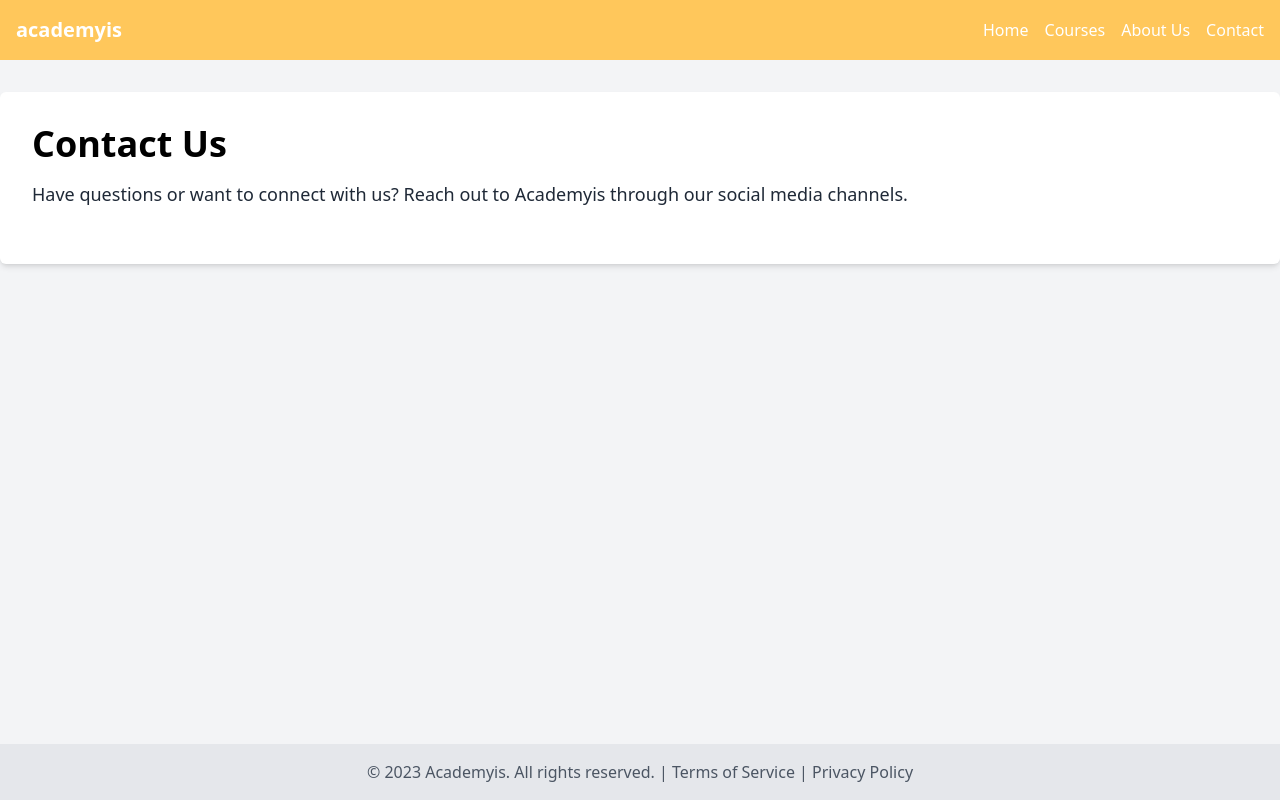
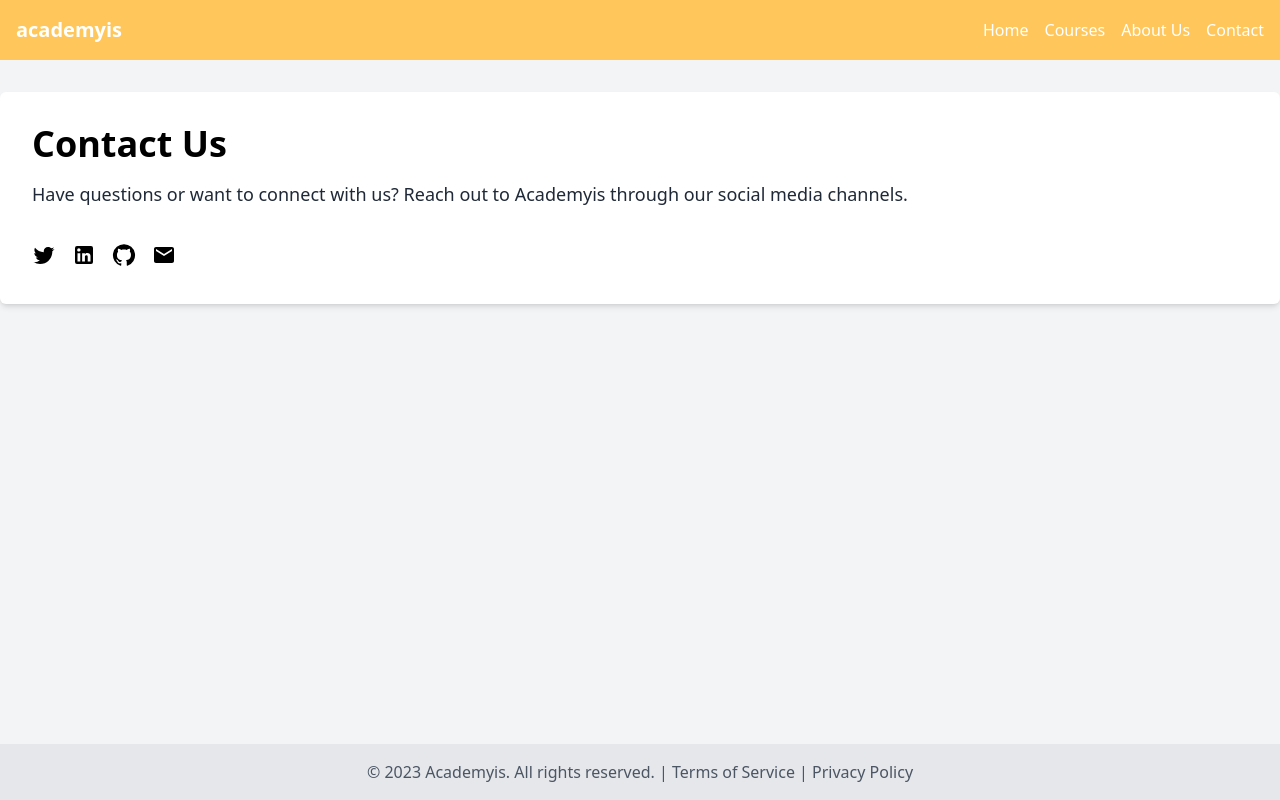
Before and after one commit to TobyMike-max/e-learning, a React (Vite) app in the folder e-learning/: page /contact in a window 1280 px wide. Built offline with nearby package versions, Linux system fonts and the light colour scheme.

Commit message:
Contact page modified

```diff
--- a/e-learning/src/pages/Contact.tsx
+++ b/e-learning/src/pages/Contact.tsx
@@ -1,5 +1,8 @@
 import { Link } from 'react-router-dom';
-
+import GitHubIcon from '@mui/icons-material/GitHub';
+import LinkedInIcon from '@mui/icons-material/LinkedIn';
+import TwitterIcon from '@mui/icons-material/Twitter';
+import EmailIcon from '@mui/icons-material/Email';
 
 const Contact: React.FC = () => {
   return (
@@ -35,18 +38,18 @@ const Contact: React.FC = () => {
 
         {/* Social Media Icons */}
         <div className="flex space-x-4 text-4xl text-df6690">
-          <a href="#" target="_blank" rel="noopener noreferrer">
-            <i className="fab fa-facebook-square"></i>
+		<a href="https://twitter.com/TobymikeCreate" target="_blank" rel="noopener noreferrer">
+		  <TwitterIcon />
           </a>
-          <a href="#" target="_blank" rel="noopener noreferrer">
-            <i className="fab fa-twitter-square"></i>
-          </a>
-          <a href="#" target="_blank" rel="noopener noreferrer">
-            <i className="fab fa-instagram-square"></i>
-          </a>
-          <a href="#" target="_blank" rel="noopener noreferrer">
-            <i className="fab fa-linkedin"></i>
-          </a>
+	  <a href="https://www.linkedin.com/in/oluwatobiloba-osinubi-9978741b8" target="_blank" rel="noopener noreferrer">
+		  <LinkedInIcon />
+	  </a>
+	  <a href="https://github.com/TobyMike-max/" target="_blank" rel="noopener noreferrer">
+		  <GitHubIcon />
+	  </a>
+	  <a href="mailto:osinubi.michael@gmail.com" target="_blank" rel="noopener noreferrer">
+		  <EmailIcon />
+	  </a>
         </div>
       </div>
 
```
